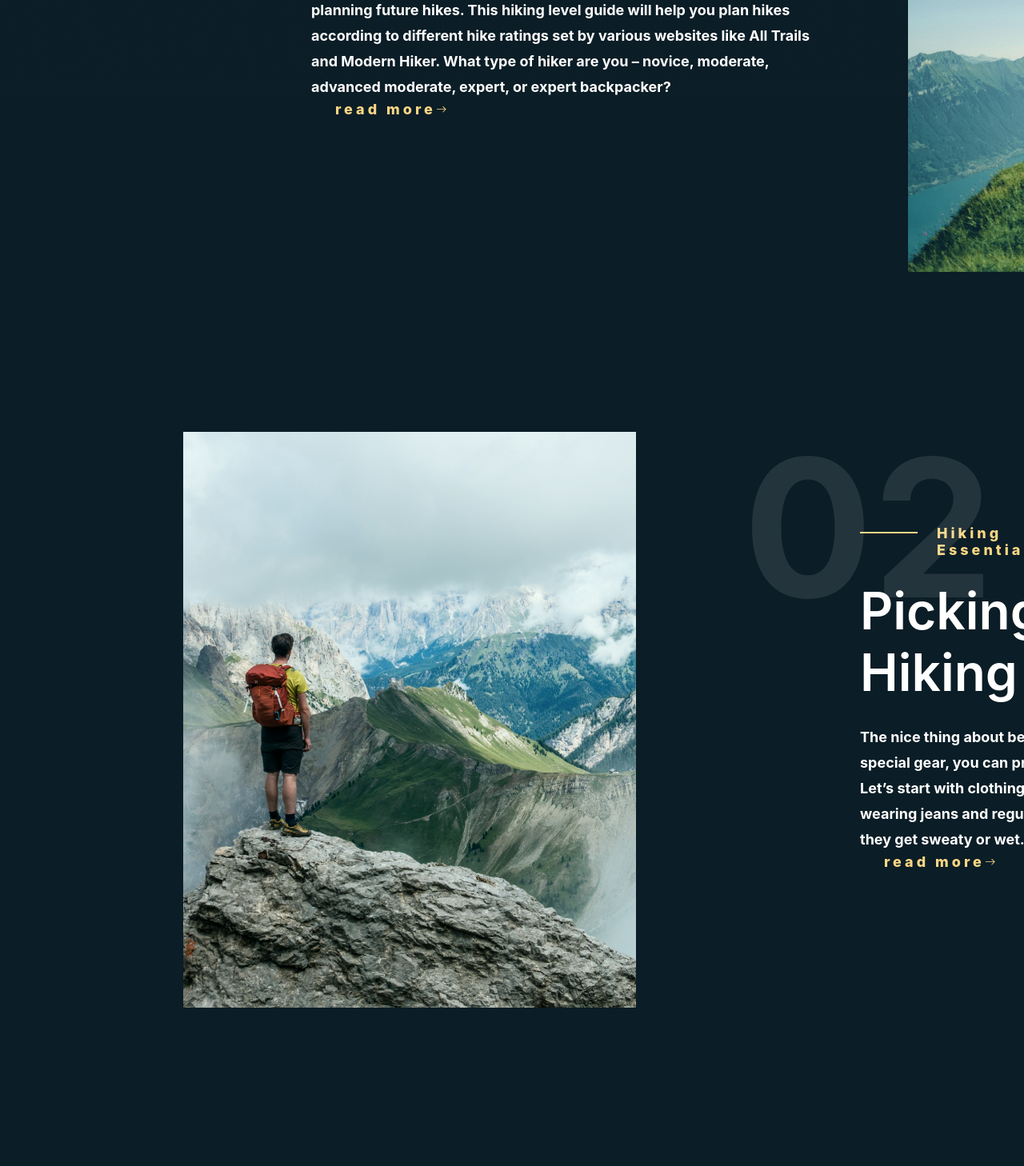
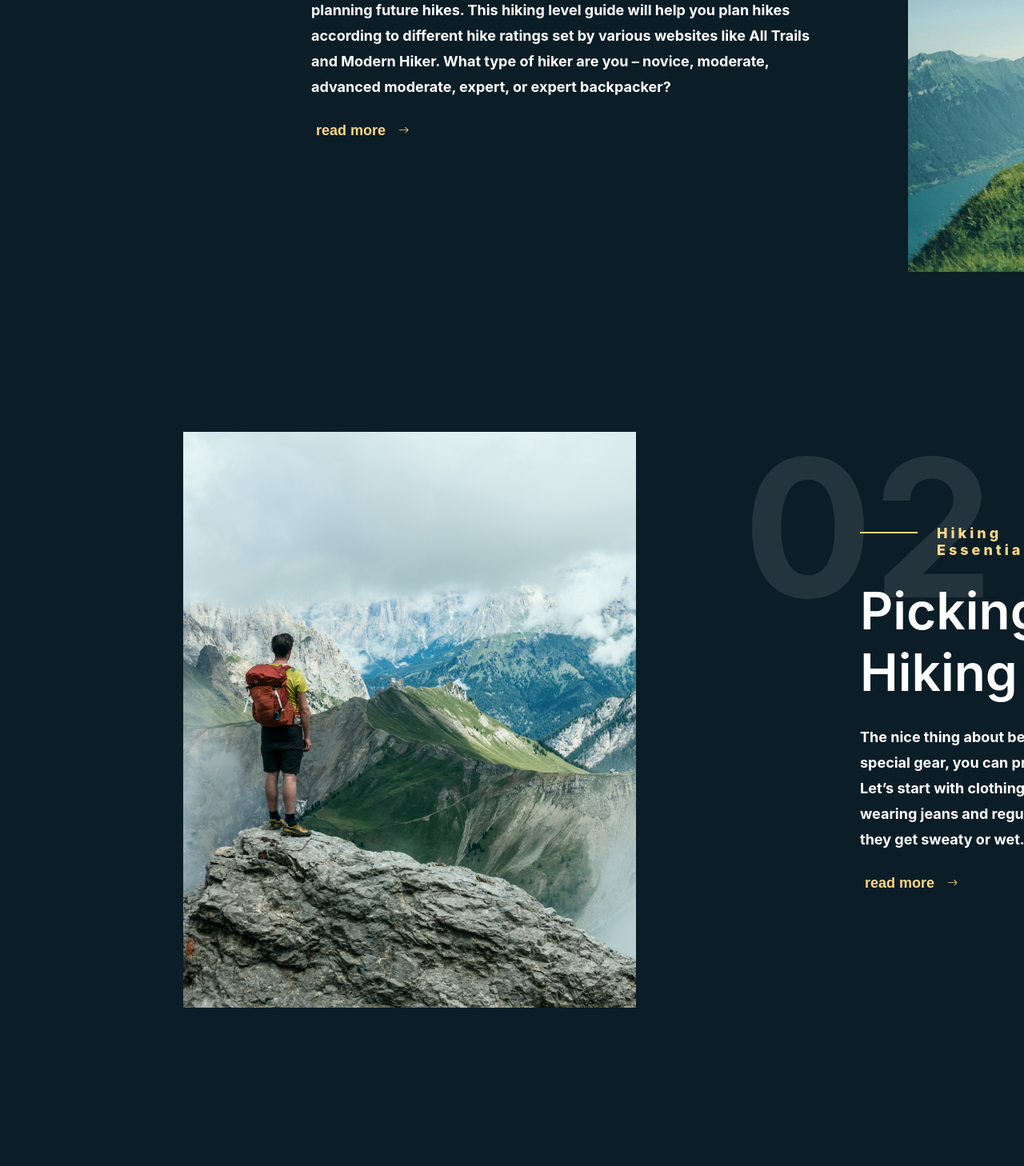
Before and after one commit to Enital/MNTN, a React (Create React App) app: page / in a window 1280 px wide. Shown: the part 2580-4038 px from the top of the page at 80% size. Built offline with nearby package versions, Linux system fonts and the light colour scheme.

Commit message:
update Content, &styles

```diff
--- a/src/components/Content/Content.jsx
+++ b/src/components/Content/Content.jsx
@@ -30,7 +30,7 @@ function Content() {
                   expert, or expert backpacker?
                 </p>
                 <button className={css.contentButton}>
-                  <span className={css.yellowTitle}>read more</span>
+                  <span className={css.yellow}>read more</span>
                   <BsArrowRight color="#FBD784" />
                 </button>
               </li>
@@ -61,7 +61,7 @@ function Content() {
                   which will get heavy and chafe wif they get sweaty or wet.
                 </p>
                 <button className={css.contentButton}>
-                  <span className={css.yellowTitle}>read more</span>
+                  <span className={css.yellow}>read more</span>
                   <BsArrowRight color="#FBD784" />
                 </button>
               </li>
@@ -88,7 +88,7 @@ function Content() {
                   junction..
                 </p>
                 <button className={css.contentButton}>
-                  <span className={css.yellowTitle}>read more</span>
+                  <span className={css.yellow}>read more</span>
                   <BsArrowRight color="#FBD784" />
                 </button>
               </li>
--- a/src/components/Content/content.module.css
+++ b/src/components/Content/content.module.css
@@ -117,11 +117,22 @@
   font-weight: 700;
   line-height: 32px;
   margin-top: 27px;
+  margin-bottom: 27px;
 }
 
 .contentButton {
   border: none;
   background-color: transparent;
+}
+
+.yellow {
+  color: var(--Accent, #FBD784);
+  font-family: 'Gilroy-Regular', sans-serif;
+  font-size: 18px;
+  font-style: normal;
+  font-weight: 700;
+  line-height: normal;
+  margin-right: 16px;
 }
 
 .contentBlockTwo {
```
